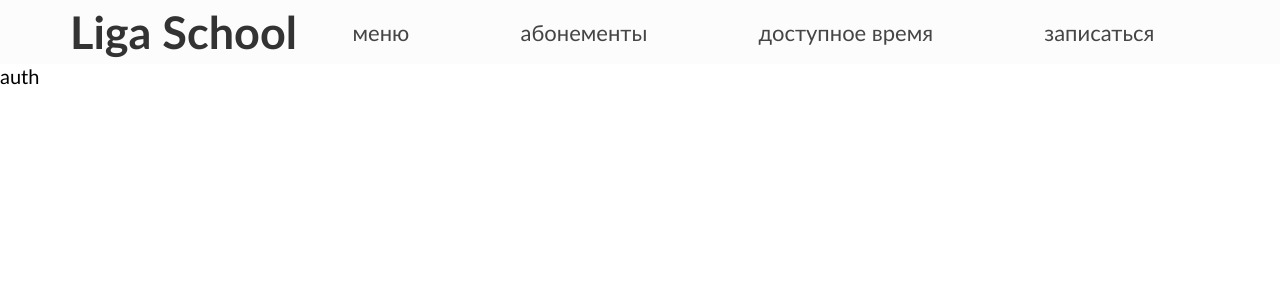
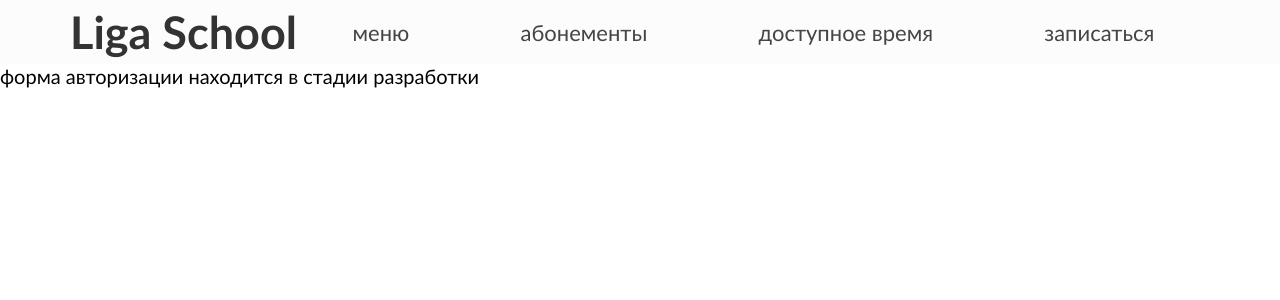
Before and after one commit to DaerioFrixell/liga_frontend, a React (Create React App) app: page /Auth in a window 1280 px wide. Shown: the top 300 px of the page. Built offline with nearby package versions, Linux system fonts and the light colour scheme.

Commit message:
add info-error for pages

```diff
--- a/src/view/pages/Lesson/Lesson.jsx
+++ b/src/view/pages/Lesson/Lesson.jsx
@@ -16,7 +16,7 @@ export const Lesson = () => {
       <Header />
       <div className="lesson">
         <p className="lesson__num">nu</p>
-        <p className="lesson__title">title</p>
+        <p className="lesson__title">ведётся работа над добавление списка уроков</p>
 
         <div className="lesson__flex-wrapper">
           <button className="lesson__flex-wrapper__edit">edit</button>
--- a/src/view/pages/auth/Auth.tsx
+++ b/src/view/pages/auth/Auth.tsx
@@ -4,7 +4,7 @@ export const Auth = () => {
   return (
     <>
       <Header />
-      auth
+      форма авторизации находится в стадии разработки
     </>
   )
 }
--- a/src/view/pages/feedbacks/NewFB.tsx
+++ b/src/view/pages/feedbacks/NewFB.tsx
@@ -4,7 +4,8 @@ export const NewFB = () => {
   return (
     <>
       <Header />
-      отзывы
+
+      страница с отзывами находится в стадии разработки
     </>
   )
 }
```
